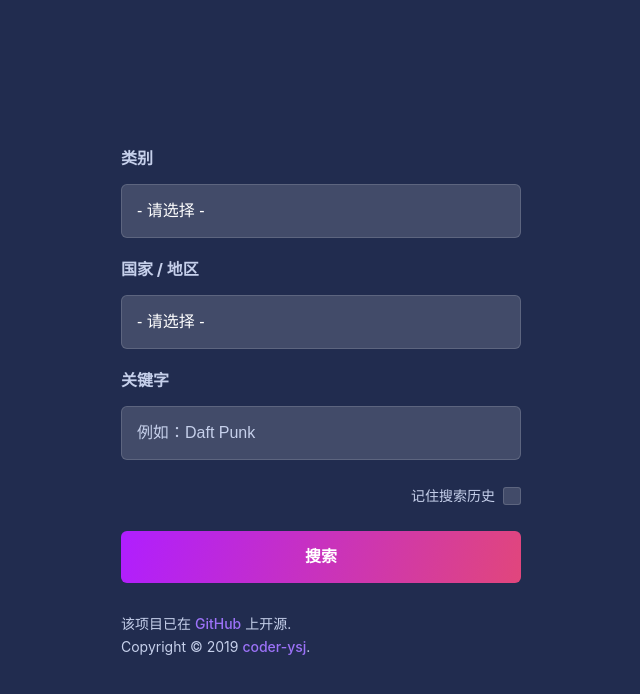
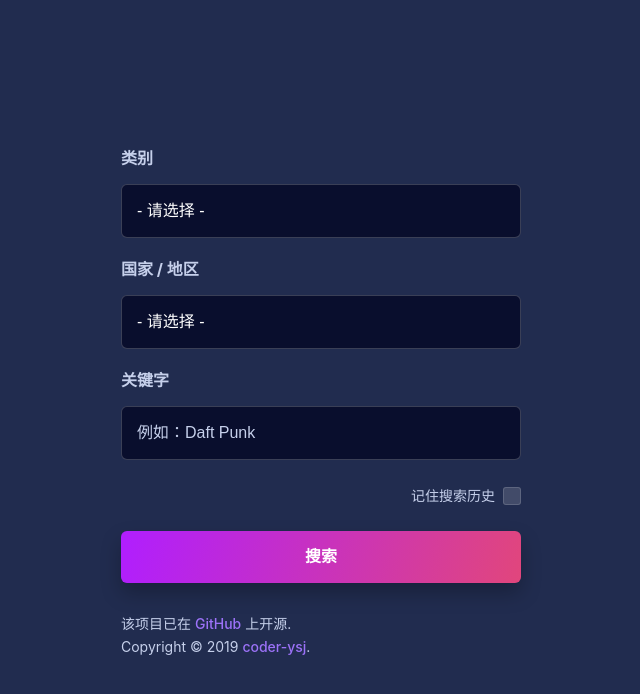
Before and after one commit to ysinx/itunes-artwork-finder, a Nuxt app: page / in a window 1280 px wide. Shown: the top 694 px of the page, without its empty margins (319-959 px from the left). Built offline with nearby package versions, Linux system fonts and the light colour scheme.

Commit message:
fixed: 统一 UI 样式

```diff
--- a/components/empty.vue
+++ b/components/empty.vue
@@ -1,7 +1,6 @@
 <template>
   <div class="empty">
-    <i class="empty" v-if="!itunesResult"></i>
-    <i class="empty zero" v-else-if="itunesResult && itunesResult.length <= 0"></i>
+    <i class="empty"></i>
   </div>
 </template>
 <script>
@@ -20,11 +19,8 @@ i.empty {
   display: block;
   height: 100%;
   width: 100%;
-  background: center no-repeat;
+  background: url('~static/frown.svg') center no-repeat;
   background-size: 100px;
-}
-i.empty.zero {
-  background-image: url('~static/frown.svg');
 }
 
 @media screen and (max-width: 768px) {
--- a/components/textInput.vue
+++ b/components/textInput.vue
@@ -49,14 +49,14 @@ input {
   display: block;
   margin-top: 10px;
   width: 100%;
-  border: 1px solid rgba(255, 255, 255, 0.15);
+  border: 1px solid rgba(255, 255, 255, 0.2);
   border-radius: 6px;
   padding: 10px 15px;
   font-size: 16px;
   font-weight: 500;
   line-height: 2;
   color: #fff;
-  background: rgba(255, 255, 255, 0.15);
+  background: rgba(4, 8, 37, 0.8);
   appearance: none;
   outline: 0;
   overflow: hidden;
--- a/components/textSelect.vue
+++ b/components/textSelect.vue
@@ -41,16 +41,15 @@ select {
   display: block;
   margin-top: 10px;
   width: 100%;
-  border: 1px solid rgba(255, 255, 255, 0.15);
+  border: 1px solid rgba(255, 255, 255, 0.2);
   border-radius: 6px;
   padding: 10px 15px;
   font-size: 16px;
   font-weight: 500;
   line-height: 2;
   color: #fff;
-  background: rgba(255, 255, 255, 0.15);
+  background: rgba(4, 8, 37, 0.8);
   appearance: none;
   outline: 0;
-  overflow: hidden;
 }
 </style>
--- a/pages/index.vue
+++ b/pages/index.vue
@@ -14,7 +14,10 @@
         :status="isHistoryEnabled"
         @click.stop.native="rememberSearchHistory()"
       />
-      <button class="confirm" @click.self.stop="search()">搜索</button>
+      <button class="confirm" v-if="!isGettingData" @click.self.stop="search()">搜索</button>
+      <button class="confirm" v-else disabled>
+        <i></i>
+      </button>
       <footer>
         该项目已在
         <a
@@ -50,6 +53,7 @@ export default {
     return {
       entity: entityJson,
       country: countryJson,
+      isGettingData: false,
       isHistoryEnabled: false,
       project: {
         name: null,
@@ -97,6 +101,9 @@ export default {
       if (this.isHistoryEnabled === true)
         localStorage.setItem('history', JSON.stringify(this.project))
 
+      // 状态：数据获取中…
+      this.isGettingData = true
+
       this.$router.push({
         path: 'result',
         query: {
@@ -133,7 +140,6 @@ div#home-flex {
   display: block;
   width: 100%;
   max-width: 400px;
-  overflow: hidden;
 }
 
 @keyframes spin {
@@ -163,6 +169,7 @@ button.confirm {
     rgb(176, 30, 255) 0%,
     rgb(225, 70, 124) 100%
   );
+  box-shadow: rgba(0, 0, 0, 0.25) 0px 10px 20px;
   overflow: hidden;
 }
 button.confirm > i {
```
